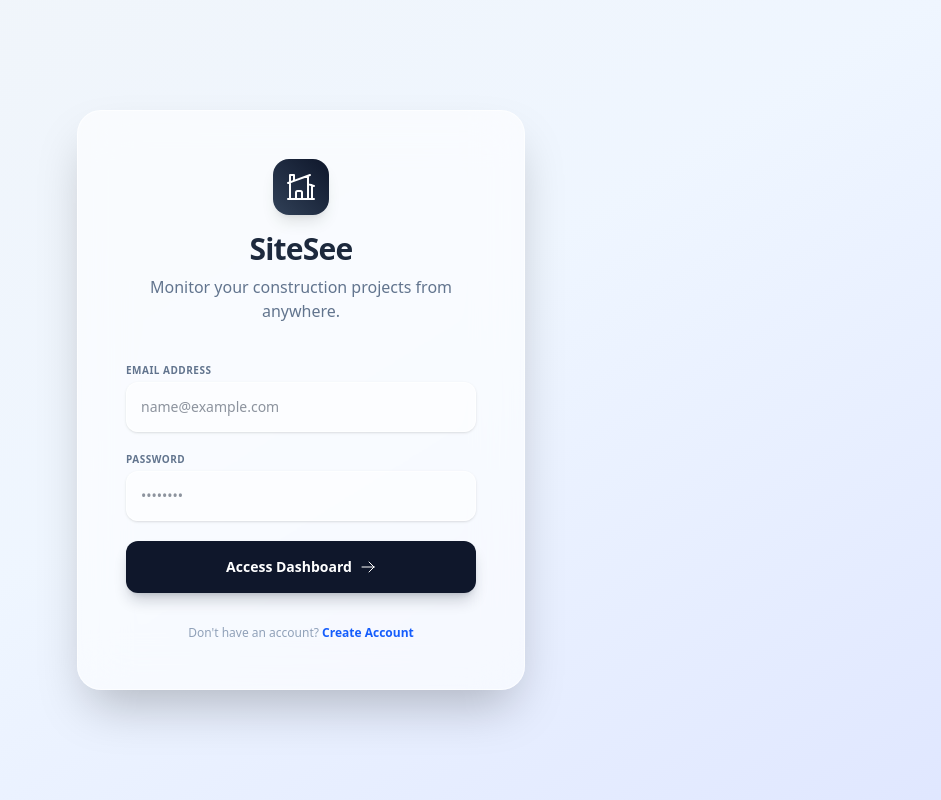
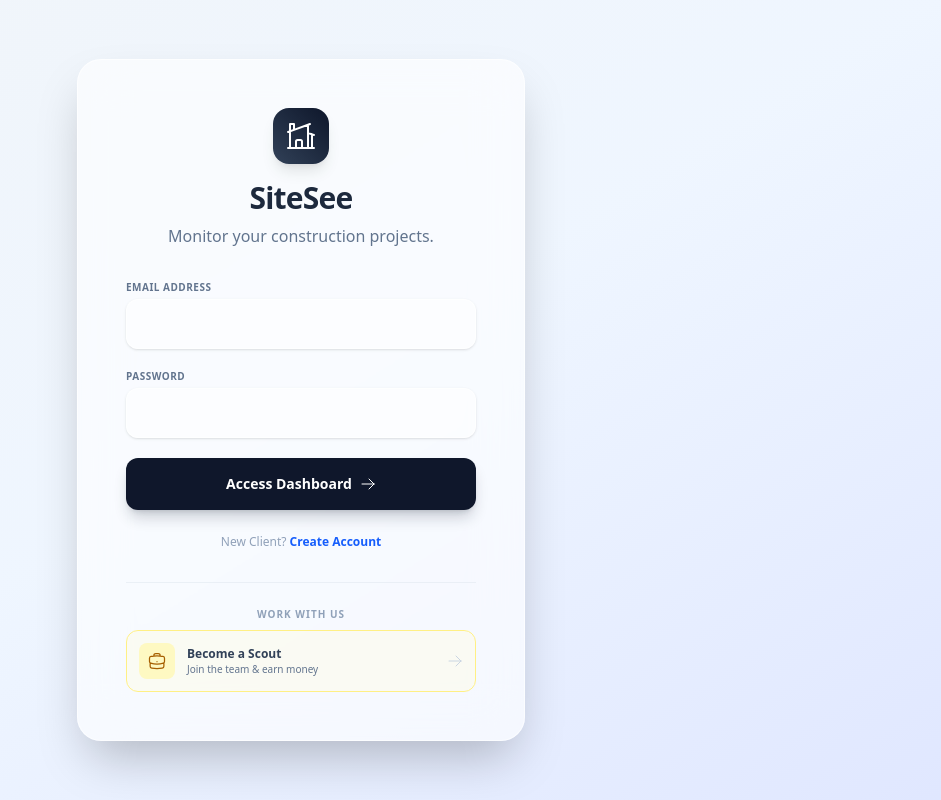
Before and after one commit to kevinboat82/sitesee, a React (Vite) app in the folder sitesee-frontend/: page / in a window 1280 px wide. Shown: the whole page, without its empty margins (339-1280 px from the left). Built offline with nearby package versions, Linux system fonts and the light colour scheme.

Commit message:
changes to login page

```diff
--- a/sitesee-frontend/src/pages/Login.jsx
+++ b/sitesee-frontend/src/pages/Login.jsx
@@ -1,37 +1,28 @@
 import { useState, useContext } from "react";
 import api from "../api";
 import { AuthContext } from "../context/AuthContext";
-import { HomeModernIcon, ArrowRightIcon } from "@heroicons/react/24/outline";
+import { HomeModernIcon, ArrowRightIcon, BriefcaseIcon } from "@heroicons/react/24/outline";
 import { useNavigate, Link } from "react-router-dom";
 
 const Login = () => {
   const [email, setEmail] = useState("");
   const [password, setPassword] = useState("");
   const [loading, setLoading] = useState(false);
-
-  // Get the login function from your Auth Context
   const { login } = useContext(AuthContext);
   const navigate = useNavigate();
 
   const handleLogin = async (e) => {
     e.preventDefault();
     setLoading(true);
-
     try {
-      // 1. Call the Backend
-      const res = await api.post("/auth/login", {
-        email,
-        password,
-      });
+      const res = await api.post("/auth/login", { email, password });
 
       const userData = res.data.user;
       const token = res.data.token;
 
-      // 2. Save User to Context & LocalStorage
-      // (Ensure your AuthContext 'login' function handles localStorage setting if not done here)
       login(userData, token);
 
-      // 3. Smart Redirect based on Role
+      // Smart Redirect
       if (userData.role === 'SCOUT') {
         navigate("/scout");
       } else {
@@ -47,27 +38,25 @@ const Login = () => {
   };
 
   return (
-    <div className="min-h-screen flex items-center justify-center font-sans text-slate-800 bg-linear-to-br from-slate-100 via-blue-50 to-indigo-100 selection:bg-blue-200 p-4">
+    <div className="min-h-screen flex items-center justify-center font-sans text-slate-800 bg-gradient-to-br from-slate-100 via-blue-50 to-indigo-100 selection:bg-blue-200 p-4">
 
-      {/* Glass Card */}
       <div className="bg-white/60 backdrop-blur-xl border border-white/60 shadow-2xl rounded-3xl p-8 sm:p-12 w-full max-w-md animate-fade-in-up">
 
-        {/* Logo Section */}
-        <div className="flex flex-col items-center mb-10">
-          <div className="bg-linear-to-tr from-slate-700 to-slate-900 text-white p-3 rounded-2xl shadow-lg mb-4">
+        {/* Logo */}
+        <div className="flex flex-col items-center mb-8">
+          <div className="bg-gradient-to-tr from-slate-700 to-slate-900 text-white p-3 rounded-2xl shadow-lg mb-4">
             <HomeModernIcon className="h-8 w-8" />
           </div>
           <h1 className="text-3xl font-extrabold text-slate-800 tracking-tight">SiteSee</h1>
-          <p className="text-slate-500 font-medium mt-2 text-center">Monitor your construction projects from anywhere.</p>
+          <p className="text-slate-500 font-medium mt-2 text-center">Monitor your construction projects.</p>
         </div>
 
-        {/* Form */}
+        {/* Login Form */}
         <form onSubmit={handleLogin} className="space-y-5">
           <div>
             <label className="block text-[10px] font-bold tracking-wider text-slate-500 mb-1 uppercase">Email Address</label>
             <input
               type="email"
-              placeholder="name@example.com"
               className="w-full bg-white/50 border border-white/60 p-3.5 rounded-xl text-sm font-medium focus:ring-2 focus:ring-blue-500 focus:bg-white transition outline-none shadow-sm"
               value={email}
               onChange={(e) => setEmail(e.target.value)}
@@ -79,7 +68,6 @@ const Login = () => {
              <label className="block text-[10px] font-bold tracking-wider text-slate-500 mb-1 uppercase">Password</label>
             <input
               type="password"
-              placeholder="••••••••"
               className="w-full bg-white/50 border border-white/60 p-3.5 rounded-xl text-sm font-medium focus:ring-2 focus:ring-blue-500 focus:bg-white transition outline-none shadow-sm"
               value={password}
               onChange={(e) => setPassword(e.target.value)}
@@ -96,18 +84,36 @@ const Login = () => {
           </button>
         </form>
 
-        <div className="mt-8 text-center">
+        <div className="mt-6 text-center">
           <p className="text-xs text-slate-400 font-medium">
-            Don't have an account? <Link to="/register" className="text-blue-600 cursor-pointer hover:underline font-bold">Create Account</Link>
+            New Client? <Link to="/register" className="text-blue-600 cursor-pointer hover:underline font-bold">Create Account</Link>
           </p>
+        </div>
 
-          {/* Optional: Secret Link for Scouts */}
-          {/* <p className="mt-4 text-[10px] text-slate-300">
-             Employee? <Link to="/scout-join" className="hover:text-slate-500">Join Team</Link>
-          </p> */}
+        {/* --- NEW SCOUT SECTION --- */}
+        <div className="mt-8 border-t border-slate-200/60 pt-6">
+            <div className="flex flex-col items-center gap-2">
+                <p className="text-[10px] text-slate-400 uppercase font-bold tracking-widest">Work with us</p>
+
+                <Link
+                    to="/scout-join"
+                    className="w-full group flex items-center justify-between p-3 rounded-xl border border-yellow-200 bg-yellow-50/50 hover:bg-yellow-50 transition cursor-pointer"
+                >
+                    <div className="flex items-center gap-3">
+                        <div className="bg-yellow-100 p-2 rounded-lg text-yellow-700">
+                            <BriefcaseIcon className="h-5 w-5" />
+                        </div>
+                        <div className="text-left">
+                            <p className="text-xs font-bold text-slate-700 group-hover:text-yellow-700 transition">Become a Scout</p>
+                            <p className="text-[10px] text-slate-500">Join the team & earn money</p>
+                        </div>
+                    </div>
+                    <ArrowRightIcon className="h-4 w-4 text-slate-300 group-hover:text-yellow-600 transition" />
+                </Link>
+            </div>
         </div>
+
       </div>
-
     </div>
   );
 };
```
